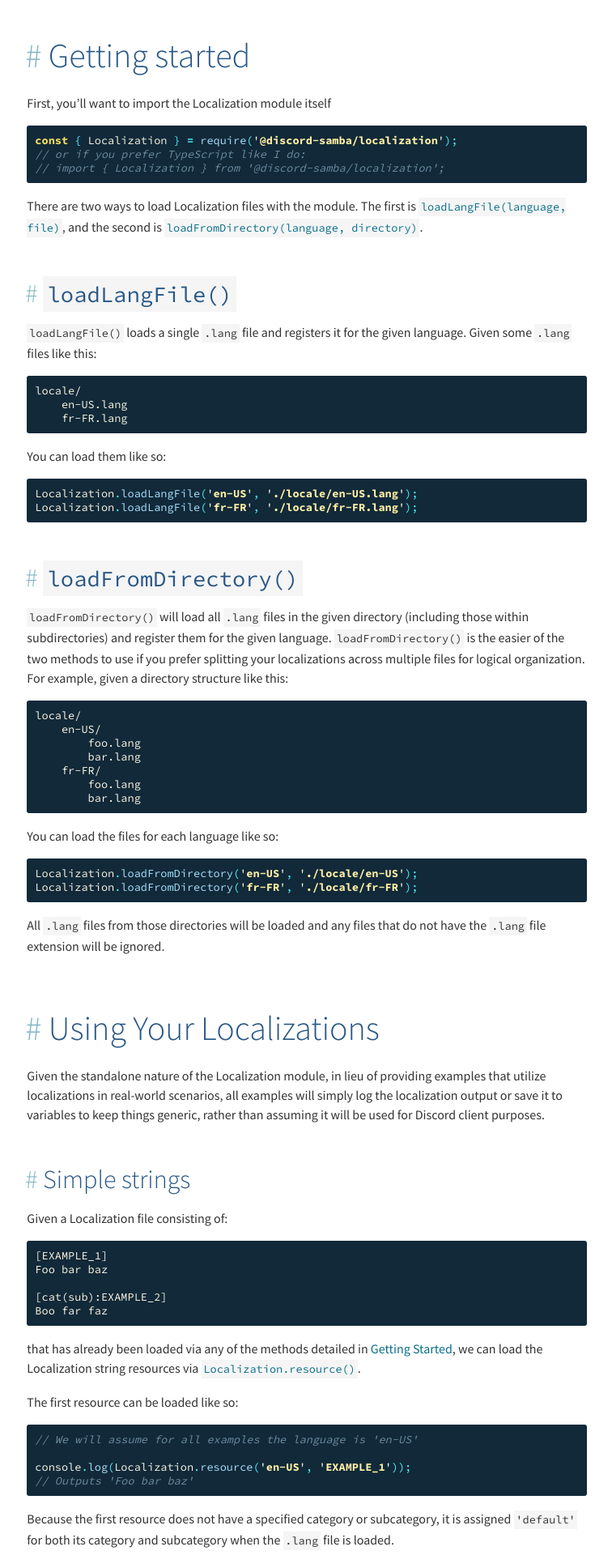
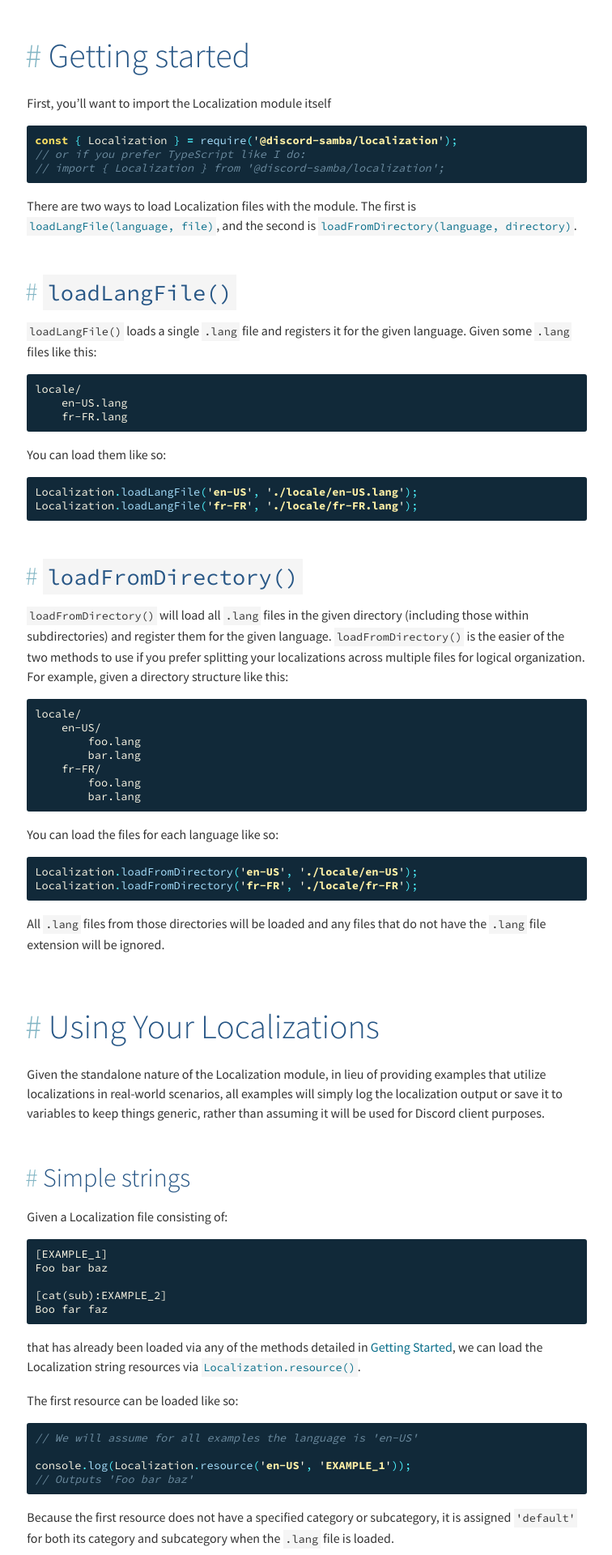
Before and after one commit to discord-samba/localization, a Jekyll site: the page built from _guides/using_the_localization_module.md, in a window 1280 px wide. Shown: the part 595-2515 px from the top of the page at 81% size, without its empty margins (210-966 px from the left). Built offline with Jekyll 4.4.1, drawn with Linux system fonts in a browser that asks for light colours.

Commit message:
Remove wrapping in inline code blocks on typography pages

```diff
--- a/_sass/includes/_typography.sass
+++ b/_sass/includes/_typography.sass
@@ -87,6 +87,9 @@ body
 		font-size: 85%
 		background-color: rgba(#000, 0.04)
 
+	code
+		white-space: nowrap
+
 	pre
 		padding: 10px
 
@@ -94,3 +97,4 @@ body
 			padding: 0
 			font-size: 100%
 			background-color: transparent
+			white-space: unset
```
